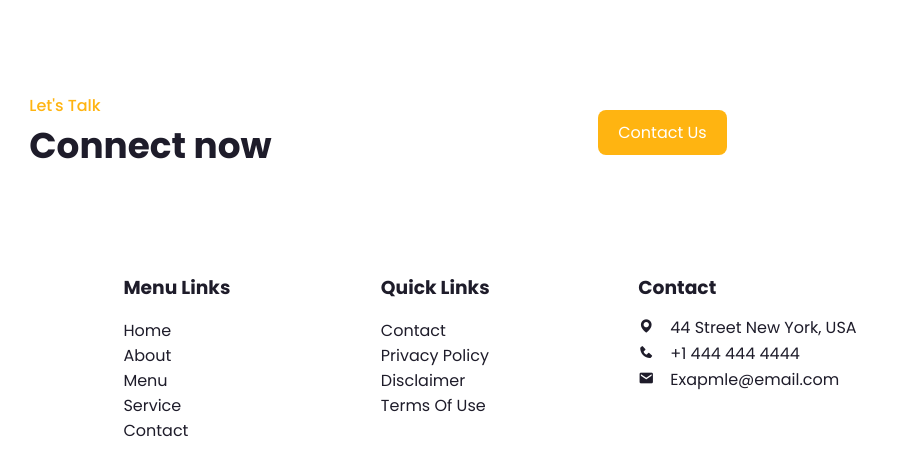
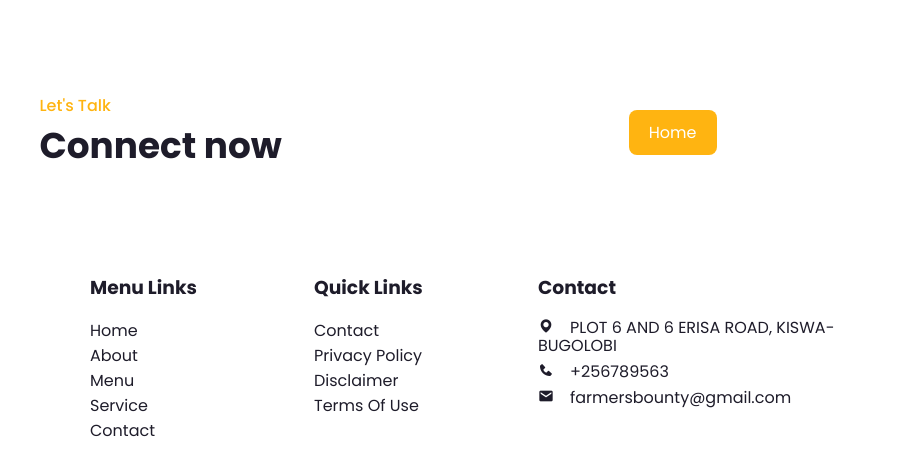
Before and after one commit to PerezChris99/Burger-bounty-restaurant-site, a plain HTML site: page index.html in a window 1280 px wide. Shown: the part 2030-2489 px from the top of the page, 262-1181 px from the left. Drawn offline with nearby package versions, Linux system fonts and the light colour scheme.

Commit message:
more section ids fixed

```diff
--- a/index.html
+++ b/index.html
@@ -128,7 +128,7 @@
             <span>Let's Talk</span>
             <h2>Connect now</h2>
         </div>
-        <a href="#" class="btn">Contact Us</a>
+        <a href="#" class="btn">Home</a>
     </section>
 
     <!-- Contact -->
@@ -159,9 +159,9 @@
         </div>
         <div class="contact-box address">
             <h3>Contact</h3>
-            <i class='bx bxs-map' ><span>44 Street New York, USA</span></i>
-            <i class='bx bxs-phone' ><span>+1 444 444 4444</span></i>
-            <i class='bx bxs-envelope' ><span>Exapmle@email.com</span></i>
+            <i class='bx bxs-map' ><span>PLOT 6 AND 6 ERISA ROAD, KISWA-BUGOLOBI</span></i>
+            <i class='bx bxs-phone' ><span>+256789563</span></i>
+            <i class='bx bxs-envelope' ><span>farmersbounty@gmail.com</span></i>
         </div>
     </section>
 
```
